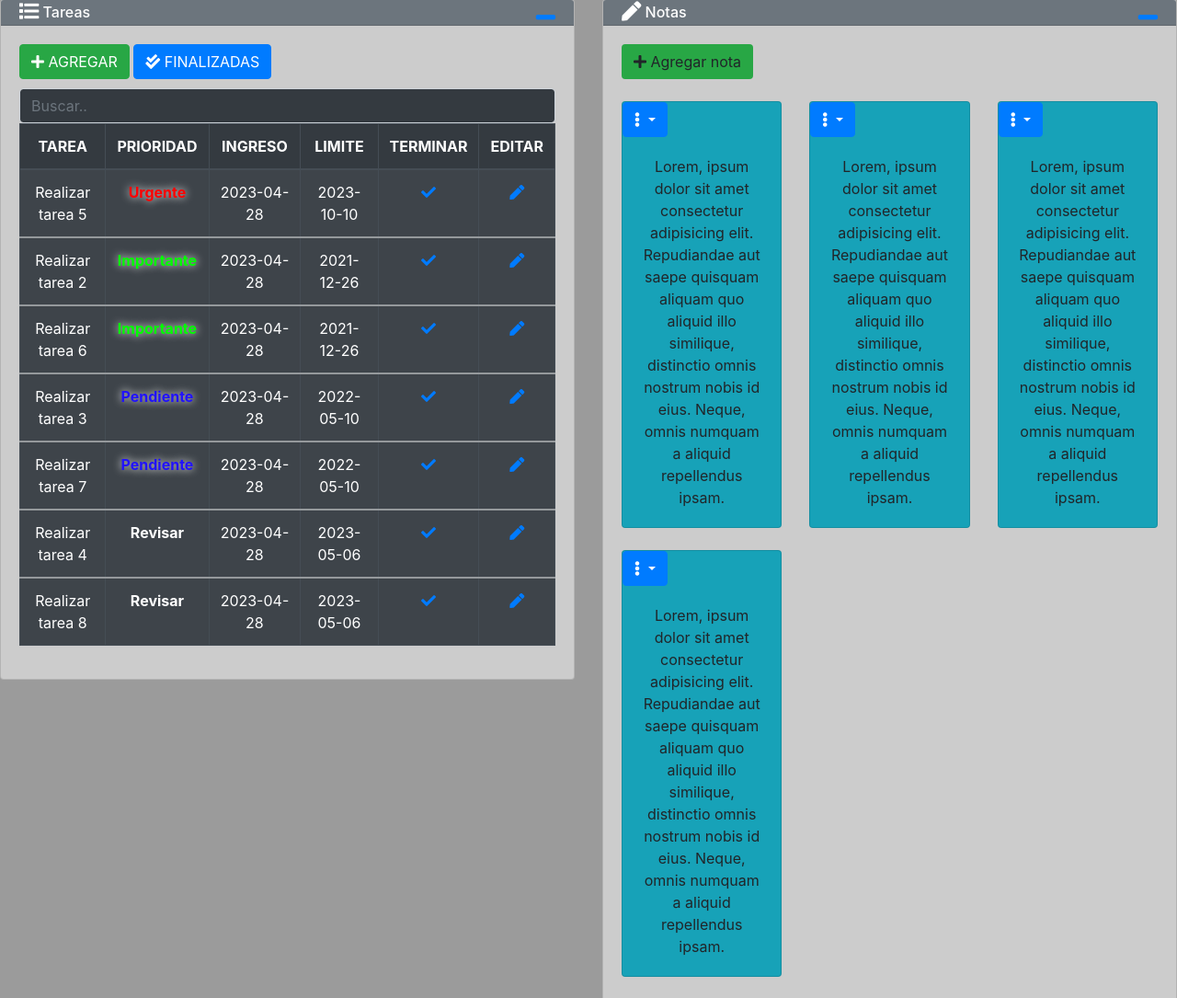
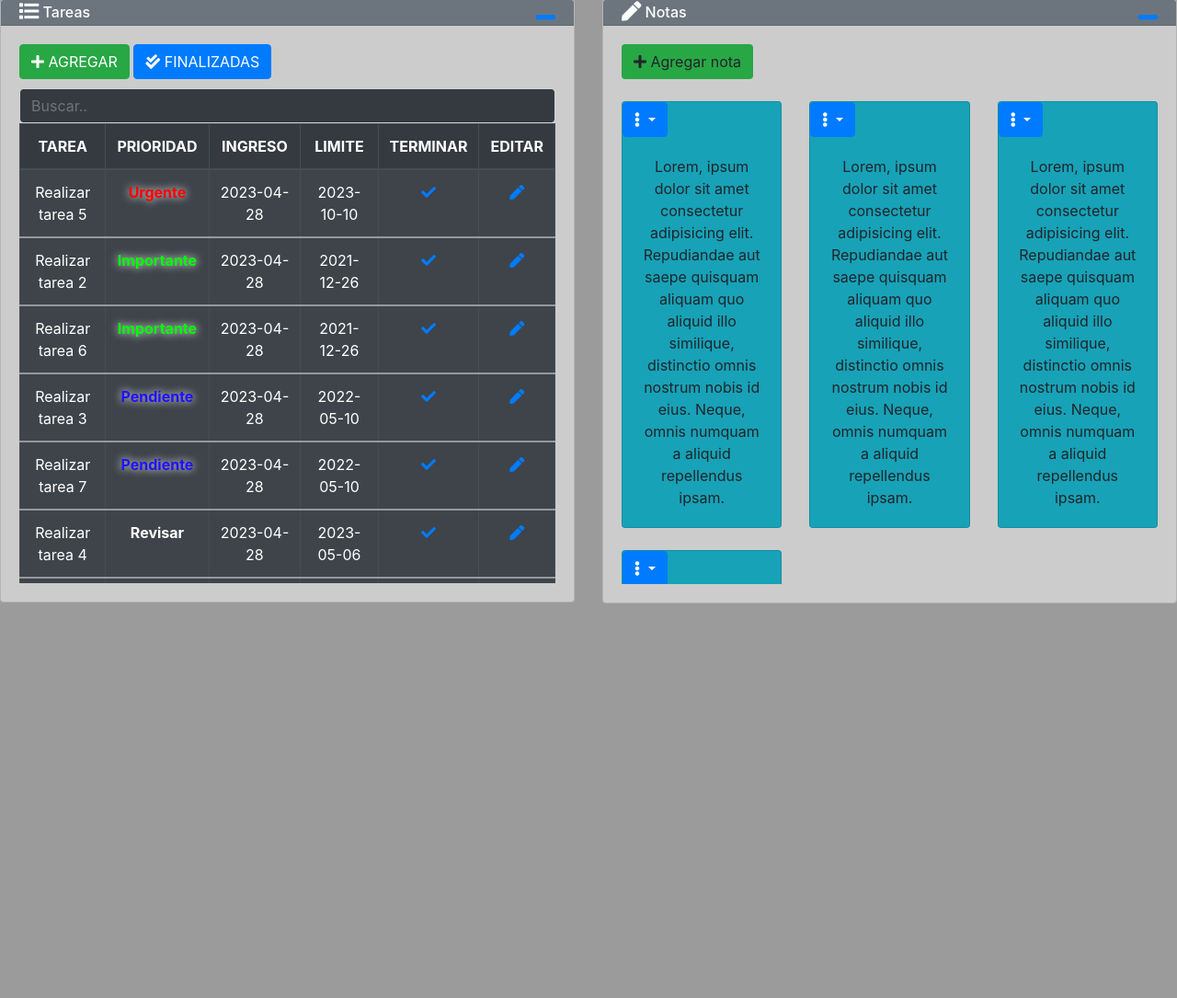
Before and after one commit to AlejoHProgrammer/Admin_Tareas, a PHP site: page / in a window 1280 px wide. Shown: the part 114-1199 px from the top of the page at 92% size. Run offline with PHP 8.4, Linux system fonts and the light colour scheme; data comes from the database, SQL or seed files in the repository; data that the repository does not hold is empty.

Commit message:
Add files via upload

```diff
--- a/tareas/alls_task.php
+++ b/tareas/alls_task.php
@@ -38,6 +38,7 @@
 
             <input class="form-control bg-dark " style="color:#FFF" id="search_task" type="text" placeholder="Buscar..">
 
+            <div class="table-wrapper-scroll-y my-custom-scrollbar">
 
             <table id="task" class="table table-dark table-bordered table-striped">
                 <thead>
@@ -48,7 +49,7 @@
                     <th>LIMITE</th>
                     <th>TERMINAR</th>
                     <th>EDITAR</th>
-                  <!--               <th>BORRAR</th> -->
+                    <!--<th>BORRAR</th>-->
                   </tr>
                 </thead>
 
@@ -92,7 +93,7 @@
                 }
                 ?>
               </table>
-
+            </div>
           </form>
 
         </div>
@@ -104,7 +105,7 @@
     <div class="col-xl-6 py-2" id="div_card_task">
       <div class="card" style="background-color:#ccc">
         <div class="card-header text-white bg-secondary py-1 h6">
-          <i class="fas fa-pen fa-lg"></i> Notas <div class="float-right"><a href="#" data-toggle="tooltip" title="Minimizar!" id="toggle_agg_note"><i id="open_close_window2" class="fas fa-window-minimize fa-lg"></i></a></div>
+          <i class="fas fa-pen fa-lg"></i> Notas <div class="float-right"><a href="#" data-toggle="tooltip" id="toggle_agg_note"><i id="open_close_window2" class="fas fa-window-minimize fa-lg"></i></a></div>
         </div>
         <div class="card-body" id="div_tablero_notes">
 
@@ -116,9 +117,11 @@
           $result = mysqli_query($conn, $sql) or trigger_error("ERROR:", mysqli_error($conn));
           ?>
 
-          <div class="row">
+          <div id="div_notas" class="row">
             <?php foreach ($result as $note_description) { ?>
+
               <div class="col-md-4">
+
                 <form method="post" id="note_d">
                   <div class="card bg-info">
                     <input type="hidden" value="<?php echo $note_description["id"] ?>">
--- a/tareas/style.css
+++ b/tareas/style.css
@@ -44,7 +44,7 @@ header {
 /* .---------------------Estilos task----------------------. */
 
 /* minimizar */
-#fa-window-minimize:hover {
+.float-right a:hover {
   color: #ffffff;
   font-weight: bold;
   text-shadow: #fff;
@@ -81,10 +81,10 @@ header {
 }
 
 /* Tabla*/
-#task,
-#title_task_complete {
+#task, #title_task_complete {
   text-align: center;
 }
+
 
 /* Boton todas tareas completadas*/
 
@@ -117,7 +117,23 @@ header {
   font-weight: bold;
 }
 
-/* Filtro tareas */
+/* Filtro tareas y scroll */
 #search_task {
   color: #fff;
 }
+
+.my-custom-scrollbar {
+  position: relative;
+  height: 500px;
+  overflow: auto;
+}
+
+.table-wrapper-scroll-y {
+  display: block;
+}
+
+#div_notas{
+  position: relative;
+  overflow:auto;
+  height: 525px;
+}
```
Lines whose indentation alone changed are shown as unchanged.
